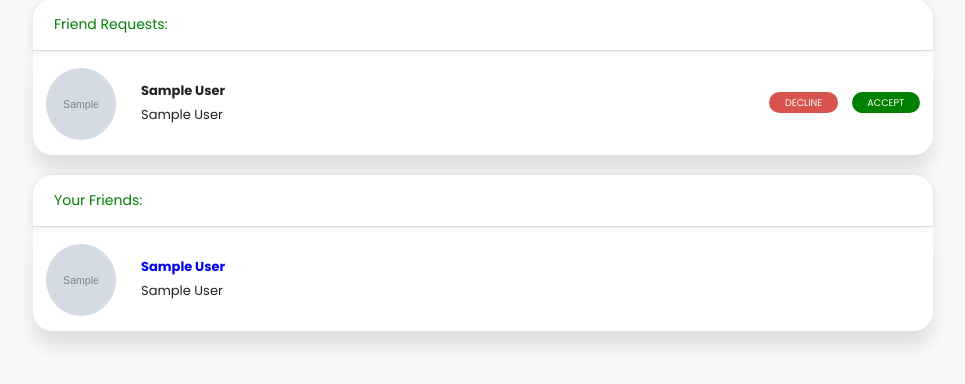
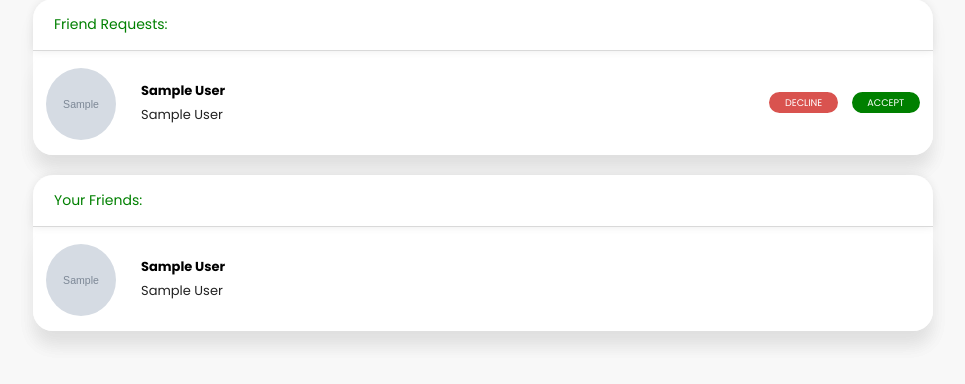
Before and after one commit to ErikKarsen/Greenr, a Django app: page /mynetwork in a window 1280 px wide. Shown: the part 72-456 px from the top of the page, without its empty margins (157-1122 px from the left). Run offline with Django 3.2, Linux system fonts and the light colour scheme; a user stored in the database is signed in; tables that the repository leaves empty hold one stand-in row (values such as "Sample post"); grey boxes marked "Sample" are stand-in pictures; some libraries are stand-ins or nearby versions.

Commit message:
update style

```diff
--- a/accounts/static/css/style.css
+++ b/accounts/static/css/style.css
@@ -651,6 +651,10 @@ label.valid:after {
     transform: translate(180px,80px);
 }
 
+.upper-container a{
+    color: #000;
+}
+
 .image-container{
     background: white;
     width: 80px;
@@ -679,7 +683,7 @@ label.valid:after {
 }
 
 .middle-container{
-    height: 105px;
+    height: 80px;
     background: #FFF;
     border-radius: 20px;
     padding: 20px;
@@ -762,6 +766,7 @@ label.valid:after {
     border-bottom: 1px solid rgba(0,0,0,.15);
     border-radius: 20px 20px 0px 0px;
     font-size: 14px;
+    z-index: 1;
 }
 
 .profiles-tile h4,
@@ -805,6 +810,10 @@ label.valid:after {
 
 .profile-name{
     font-weight: bold;
+}
+
+.profile-name a{
+    color: black;
 }
 
 .profile-btn{
@@ -1011,7 +1020,7 @@ label.valid:after {
   background-color: #f1f1f1;
   min-width: 160px;
   box-shadow: 0px 8px 16px 0px rgba(0,0,0,0.2);
-  z-index: 1;
+  z-index: 1001;
   margin-top: 43px;
 }
 
--- a/friend/templates/friend/network.html
+++ b/friend/templates/friend/network.html
@@ -16,11 +16,11 @@
 
                     <li class="wide-profile-card">
                             <div class="wide-profile-pic image-container">
-                                <img src="{{request.sender.customer.profile_pic.url}}" />
+                                <a href="{% url 'accounts:user_page' pk=request.sender.id %}"><img src="{{request.sender.customer.profile_pic.url}}" /></a>
                             </div>
                             <div class="profile-details">
                                 <div class="profile-name">
-                                    {{request.sender.customer.first_name}} {{request.sender.customer.last_name}}
+                                    <a href="{% url 'accounts:user_page' pk=request.sender.id %}">{{request.sender.customer.first_name}} {{request.sender.customer.last_name}}</a>
                                 </div>
                                 <div class="profile-title">
                                     {{request.sender.customer.title}}
```
